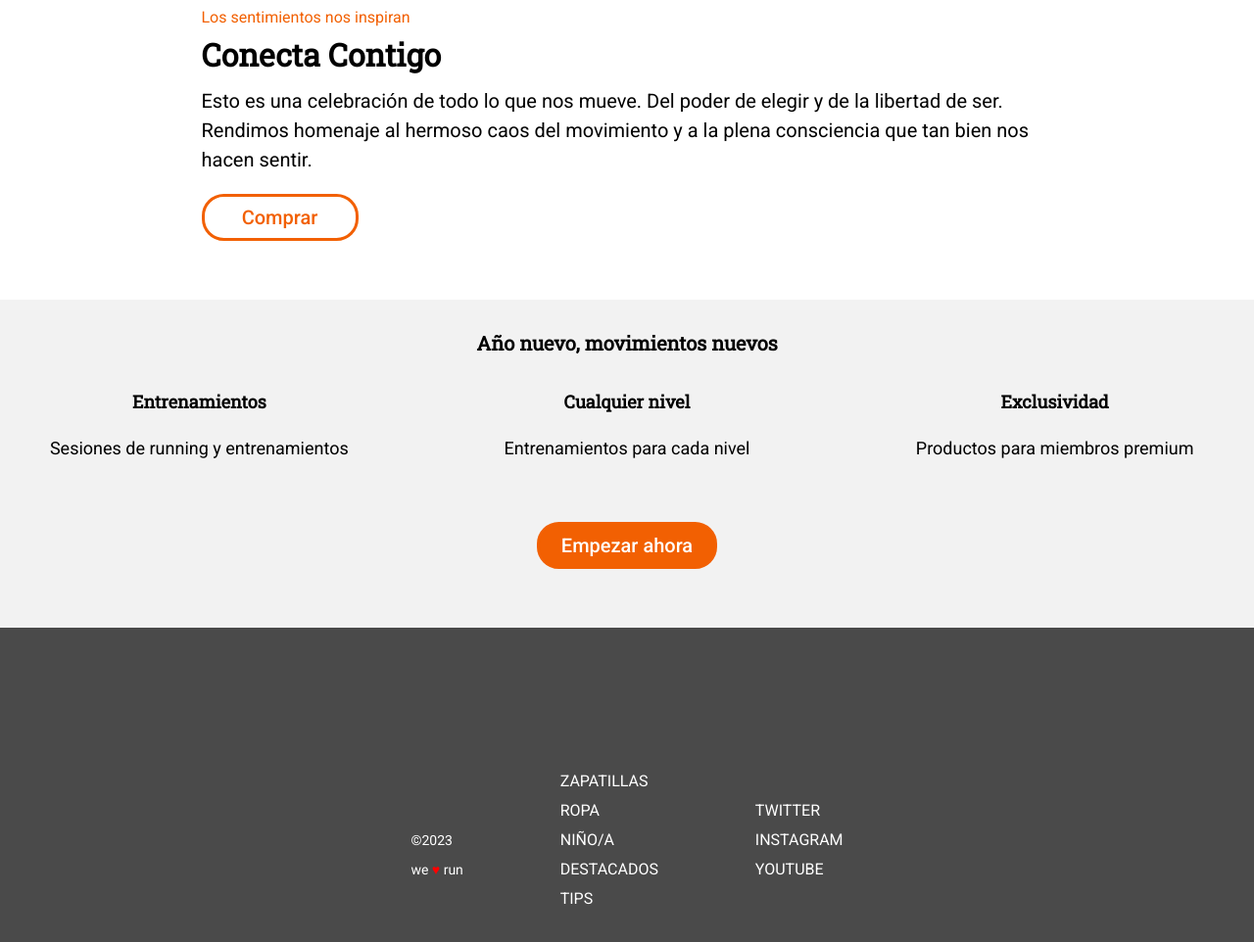
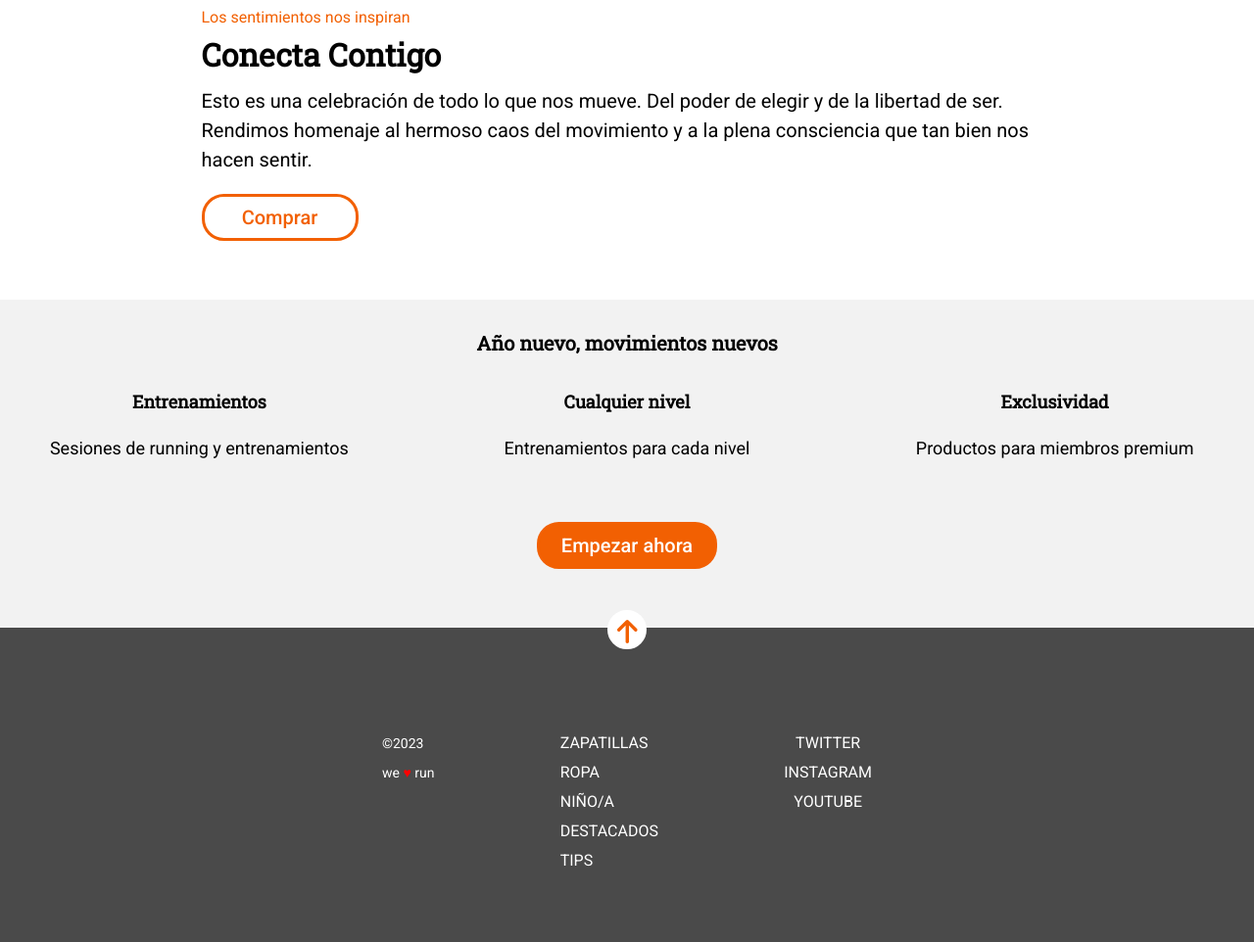
Before and after one commit to Adalab/modulo-1-evaluacion-final-ttkapostol, a website: page src/html/index.html in a window 1280 px wide. Shown: the part 842-1804 px from the top of the page at 98% size. Drawn offline with nearby package versions, Linux system fonts and the light colour scheme; files that its build step writes are made by us from their sources; files whose address does not match are found by name.

Commit message:
Review footer

```diff
--- a/src/html/partials/footer.html
+++ b/src/html/partials/footer.html
@@ -1,4 +1,9 @@
 <footer class="footer">
+    <section class="button-section">
+        <div class="scroll-up"><a href="#"><img class="arrow" src="./assets/images/ico-arrow.svg" alt="scroll-up-arrow" title="Scroll up arrow"></a></div>
+    </section>
+
+    <section class="footer-section">
         <nav class="first-nav">
             <ul class="first-nav-ul">
                 <li><a class=link href="https://adalab.es/"> Zapatillas </a></li>
@@ -21,4 +26,5 @@
             <p class="footer-copy"><span>&copy2023</span>  </p>
             <p class="footer-claim">we <span class="heart">♥</span> run</p>
         </div>
+    </section>
 </footer>
--- a/src/html/partials/main.html
+++ b/src/html/partials/main.html
@@ -1,5 +1,5 @@
-<main class="main">
 
+<main>
 <section class="second-section">
     <span class="second-section-span">Los sentimientos nos inspiran</span>
     <article class="second-section-article">
@@ -29,5 +29,4 @@
         <div class="third-section-div">
 <button class="third-section-button"><a class="button-link" href="https://adalab.es/"> Empezar ahora</a></button></div>
 </section>
-
 </main>
--- a/src/scss/layout/_footer.scss
+++ b/src/scss/layout/_footer.scss
@@ -6,6 +6,23 @@
     height: 465px;
     background-color: #4a4a4a;
 
+    .button-section {
+        transform: translateY(-50px);
+            .scroll-up {
+                border: solid white;
+                text-decoration: none;
+                box-sizing: border-box;
+                background-color: white;
+                width: 40px;
+                height: 40px;
+                border-radius: 50%;
+                    .arrow {
+                        margin: 7px 7px;
+                    }
+            }
+    }
+
+    .footer-section {
         .first-nav,
         .second-nav {
             margin-bottom: 30px;
@@ -21,6 +38,7 @@
                 }
         }
         .copy-claim {
+            text-align: center;
             font-family: 'Roboto', sans-serif;
             font-size: 1.4rem;
             line-height: 3rem;
@@ -30,37 +48,38 @@
                 }
         }
     }
+}
 
 @media all and (min-width: 768px) {
     .footer {
+        justify-content: space-evenly;
+        box-sizing: border-box;
+        padding-bottom: 150px;
+        .footer-section {
+            display: flex;
             flex-direction: row;
-    justify-content: space-around;
-    padding: 56px 70px 34px 130px;
-
+            justify-content:space-between;
+            width: 500px;
                 .first-nav {
                     order: 2;
                     text-align: left;
                 }
-
                 .second-nav {
                     order: 3
                     /*text-align: left;*/
                 }
-
                 .copy-claim {
                     order: 1;
                     text-align: left;
                 }
             }
+
+    }
 }
 
 @media all and (min-width: 1280px) {
 .footer {
-        flex-direction: row;
-        justify-content: space-around;
-        padding: 0 370px;
-            .second-nav {
-                text-align: left;
+padding-left: 370px;
+padding-right: 370px;
     }
 }
-}
```
Also changed, not shown: src/scss/layout/_footer-button.scss (+29 -0 lines), src/html/partials/footer-button.html (deleted). Lines whose indentation alone changed are shown as unchanged.
